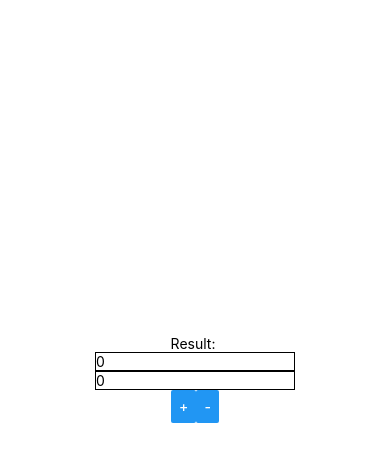
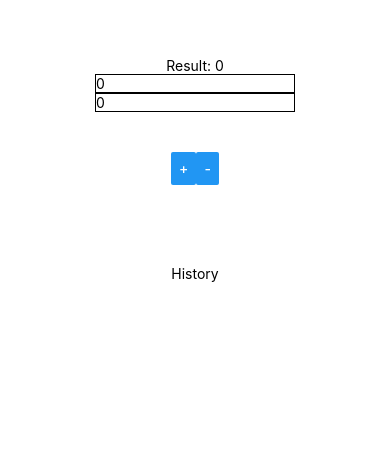
Before and after one commit to petrushurtig/Calculator, a React Native app: screen / in a window 390 px wide. Shown: the part 143-604 px from the top of the page. Built offline with nearby package versions, Linux system fonts and the light colour scheme.

Commit message:
added history flatlist

```diff
--- a/App.js
+++ b/App.js
@@ -1,18 +1,24 @@
 import { StatusBar } from 'expo-status-bar';
 import React, {useState} from 'react';
-import { StyleSheet, Text, View, Button, TextInput } from 'react-native';
+import { StyleSheet, Text, View, Button, TextInput, FlatList } from 'react-native';
 
 export default function App() {
-  const [result, setResult] = useState('');
+  const [result, setResult] = useState(0);
   const [firstNum, setFirstNum] = useState(0);
   const [secondNum, setSecondNum] = useState(0);
+  const [text, setText] = useState(firstNum + secondNum + result);
+  const [data, setData] = useState([])
   const increment = () => {
     setResult(parseInt(firstNum) + parseInt(secondNum));
+    history()
   }
   const decrement = () => {
     setResult(parseInt(firstNum) - parseInt(secondNum));
   }
-
+  const history = () => {
+    setData([...data, {key: text}]);
+  setText(firstNum + ' + ' + secondNum + ' = ' +result)
+  }
   return (
 
     <View style={styles.container}>
@@ -20,12 +26,18 @@ export default function App() {
       <TextInput keyboardType='numeric' style={{width:200, borderColor: 'black', borderWidth: 1}} onChangeText={firstNum => setFirstNum(firstNum)} value={firstNum} />
       <TextInput keyboardType='numeric' style={{width:200, borderColor: 'black', borderWidth: 1}} onChangeText={secondNum => setSecondNum(secondNum)} value={secondNum} />
     <View style={{
-      flexDirection: 'row'
+      flexDirection: 'row',
+      margin:40
     }}>
       <Button onPress={increment} title="+"></Button>
-      <Button onPress={decrement} title="-"></Button>
+      <Button  onPress={decrement} title="-"></Button>
       </View>
+      <Text style={{margin:40}}>History</Text>
+      <FlatList data={data} renderItem={({ item }) => (
+        <Text>{item.key}</Text>
+      )} />
       </View>
+
   );
 }
 
```
